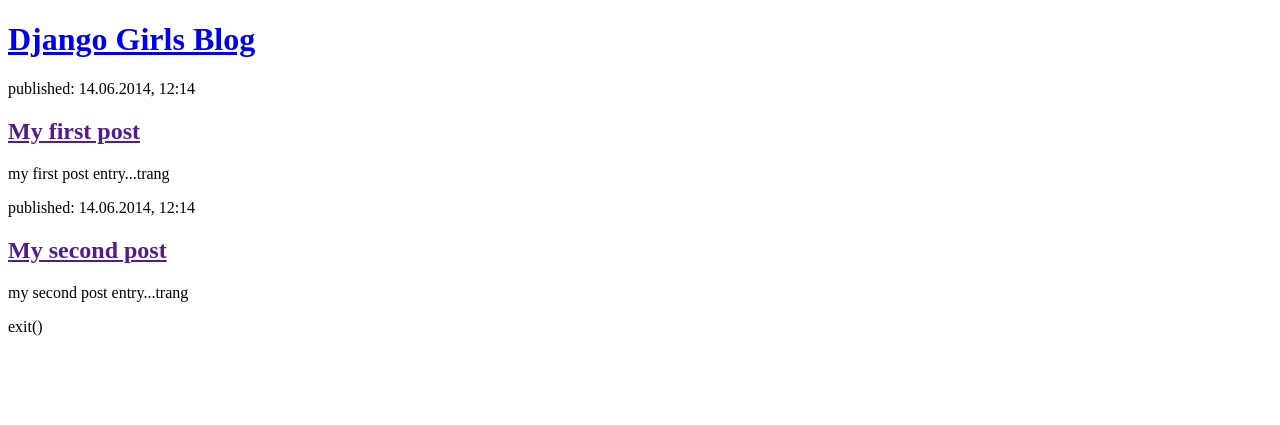
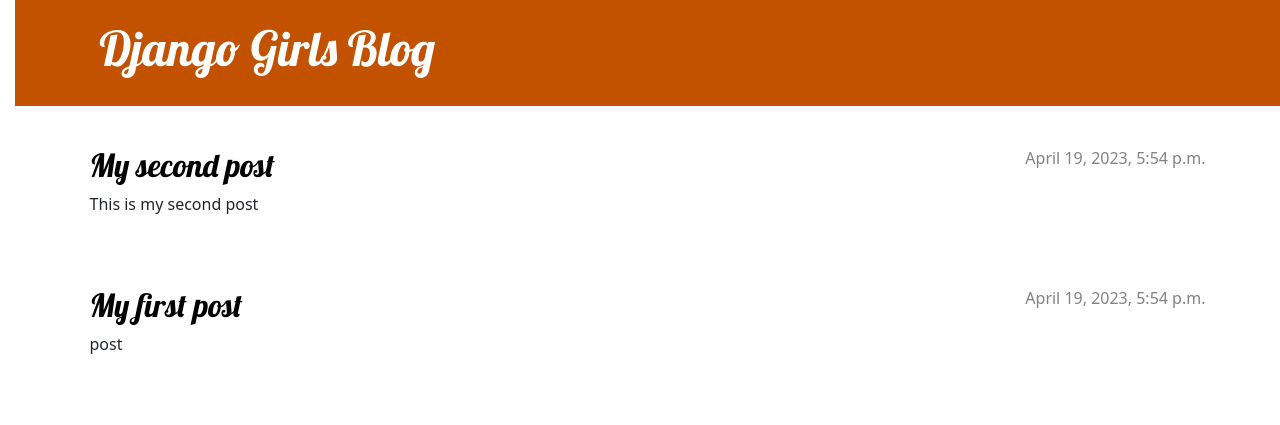
Before and after one commit to tranghuffman/M04-Tutorial---Django-Introduction, a Django app: page / in a window 1280 px wide. Shown: the top 425 px of the page. Run offline with Django 4.2, Linux system fonts and the light colour scheme; data comes from the database, SQL or seed files in the repository; both versions use the stored data as it was after the commit.

Commit message:
first commit

```diff
--- /dev/null
+++ b/blog/static/css/blog.css
@@ -0,0 +1,80 @@
+h1 a, h2 a {
+    color: #C25100;
+    font-family: 'Lobster';
+}
+
+body {
+    padding-left: 15px;
+}
+
+.page-header {
+    background-color: #C25100;
+    margin-top: 0;
+    margin-bottom: 40px;
+    padding: 20px 20px 20px 40px;
+}
+
+.page-header h1,
+.page-header h1 a,
+.page-header h1 a:visited,
+.page-header h1 a:active {
+    color: #ffffff;
+    font-size: 36pt;
+    text-decoration: none;
+}
+
+h1,
+h2,
+h3,
+h4 {
+    font-family: 'Lobster', cursive;
+}
+
+.date {
+    color: #828282;
+}
+
+.save {
+    float: right;
+}
+
+.post-form textarea,
+.post-form input {
+    width: 100%;
+}
+
+.top-menu,
+.top-menu:hover,
+.top-menu:visited {
+    color: #ffffff;
+    float: right;
+    font-size: 26pt;
+    margin-right: 20px;
+}
+
+.post {
+    margin-bottom: 70px;
+}
+
+.post h2 a,
+.post h2 a:visited {
+    color: #000000;
+    text-decoration: none;
+}
+
+.post > .date,
+.post > .actions {
+    float: right;
+}
+
+.btn-secondary,
+.btn-secondary:visited {
+    color: #C25100;
+    background: none;
+    border-color: #C25100;
+}
+
+.btn-secondary:hover {
+    color: #FFFFFF;
+    background-color: #C25100;
+}
--- /dev/null
+++ b/blog/templates/blog/base.html
@@ -0,0 +1,26 @@
+{% load static %}
+<!DOCTYPE html>
+<html>
+    <head>
+        <link rel="stylesheet" href="https://cdn.jsdelivr.net/npm/bootstrap@5.1.3/dist/css/bootstrap.min.css" integrity="sha384-1BmE4kWBq78iYhFldvKuhfTAU6auU8tT94WrHftjDbrCEXSU1oBoqyl2QvZ6jIW3" crossorigin="anonymous">
+        <link rel="stylesheet" href="{% static 'css/blog.css' %}">
+        <link href="//fonts.googleapis.com/css?family=Lobster&subset=latin,latin-ext" rel="stylesheet" type="text/css">
+        <title>Django Girls blog</title>
+    </head>
+    <body>
+        <header class="page-header">
+            <div class="container">
+                <h1><a href="/">Django Girls Blog</a></h1>
+            </div>
+        </header>
+        <main class="container">
+            <div class="row">
+                <div class="col">
+                    {% block content %}
+                    {% endblock %}
+                </div>
+            </div>
+        </main>
+
+    </body>
+</html>
--- a/blog/templates/blog/post_list.html
+++ b/blog/templates/blog/post_list.html
@@ -1,23 +1,13 @@
-<!DOCTYPE html>
-<html>
-    <head>
-        <title>Django Girls blog</title>
-    </head>
-    <body>
-        <header>
-            <h1><a href="/">Django Girls Blog</a></h1>
-        </header>
+{% extends 'blog/base.html' %}
 
-        <article>
-            <time>published: 14.06.2014, 12:14</time>
-            <h2><a href="">My first post</a></h2>
-            <p>my first post entry...trang</p>
-        <article>
-
-        <article>
-            <time>published: 14.06.2014, 12:14</time>
-            <h2><a href="">My second post</a></h2>
-            <p>my second post entry...trang</p>
+{% block content %}
+    {% for post in posts %}
+        <article class="post">
+            <time class="date">
+                {{ post.published_date }}
+            </time>
+            <h2><a href="">{{ post.title }}</a></h2>
+            <p>{{ post.text|linebreaksbr }}</p>
         </article>
-    </body>
-</html>exit()
+    {% endfor %}
+{% endblock %}
--- a/blog/views.py
+++ b/blog/views.py
@@ -1,5 +1,8 @@
 from django.shortcuts import render
+from django.utils import timezone
+from .models import Post
 
 # Create your views here.
 def post_list(request):
-    return render(request, 'blog/post_list.html', {})
+    posts = Post.objects.filter(published_date__lte=timezone.now()).order_by('published_date')
+    return render(request, 'blog/post_list.html', {'posts': posts})
```
Also changed, not shown: db.sqlite3.
